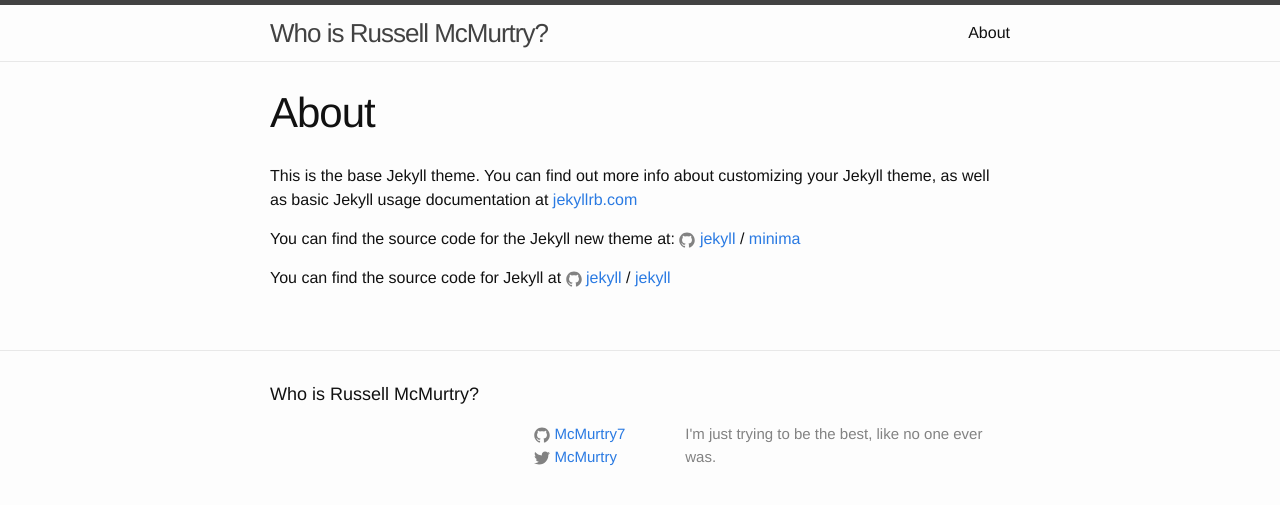
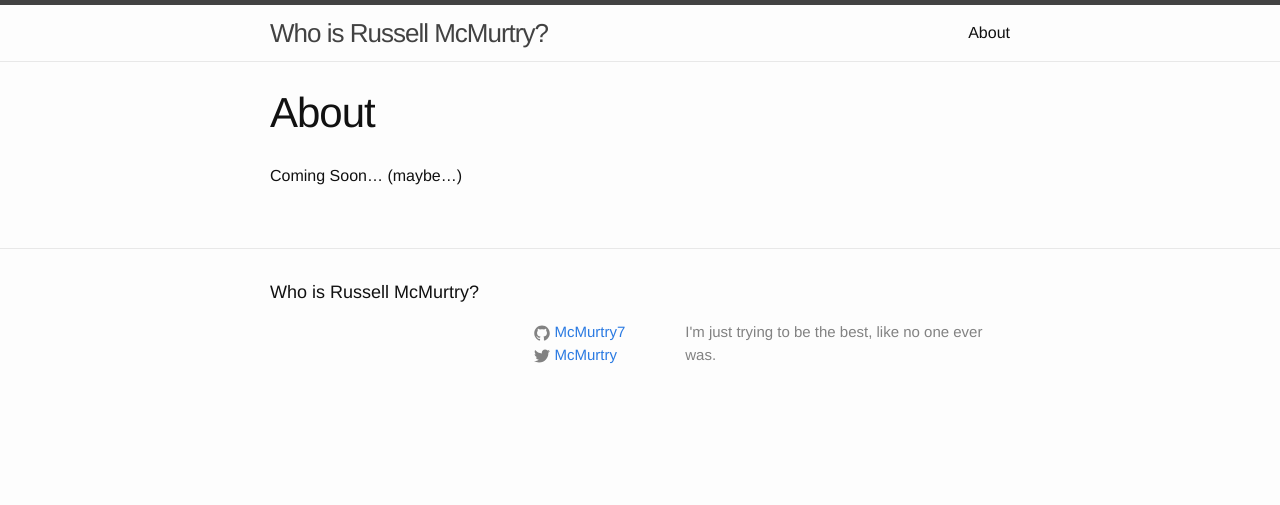
Before and after one commit to McMurtry7/mcmurtry7.github.io, a Jekyll site: the page built from about.md, in a window 1280 px wide. Shown: the top 505 px of the page. Built offline with Jekyll 4.4.1, drawn with Linux system fonts in a browser that asks for light colours.

Commit message:
About page
didn’t feel like wiring anything yet

```diff
--- a/about.md
+++ b/about.md
@@ -4,12 +4,4 @@
 permalink: /about/
 ---
 
-This is the base Jekyll theme. You can find out more info about customizing your Jekyll theme, as well as basic Jekyll usage documentation at [jekyllrb.com](https://jekyllrb.com/)
-
-You can find the source code for the Jekyll new theme at:
-{% include icon-github.html username="jekyll" %} /
-[minima](https://github.com/jekyll/minima)
-
-You can find the source code for Jekyll at
-{% include icon-github.html username="jekyll" %} /
-[jekyll](https://github.com/jekyll/jekyll)
+Coming Soon... (maybe...)
```
